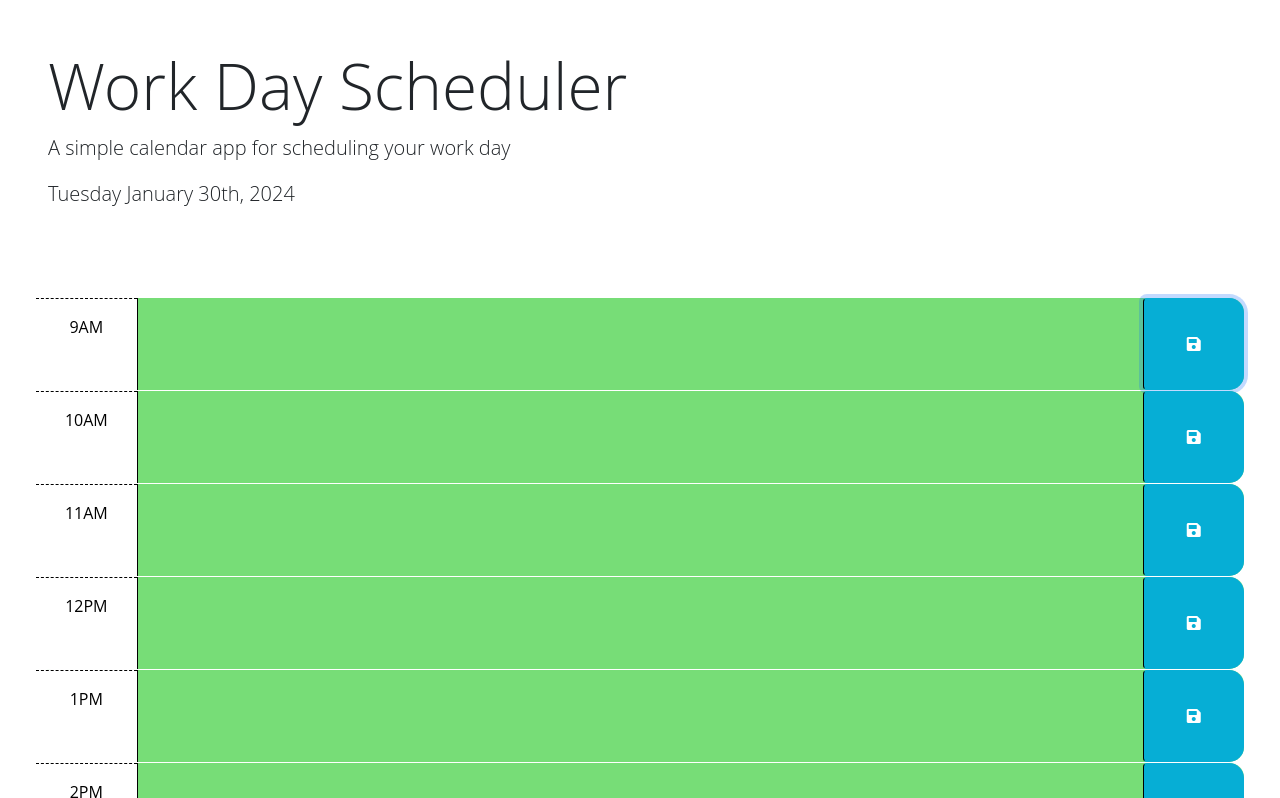
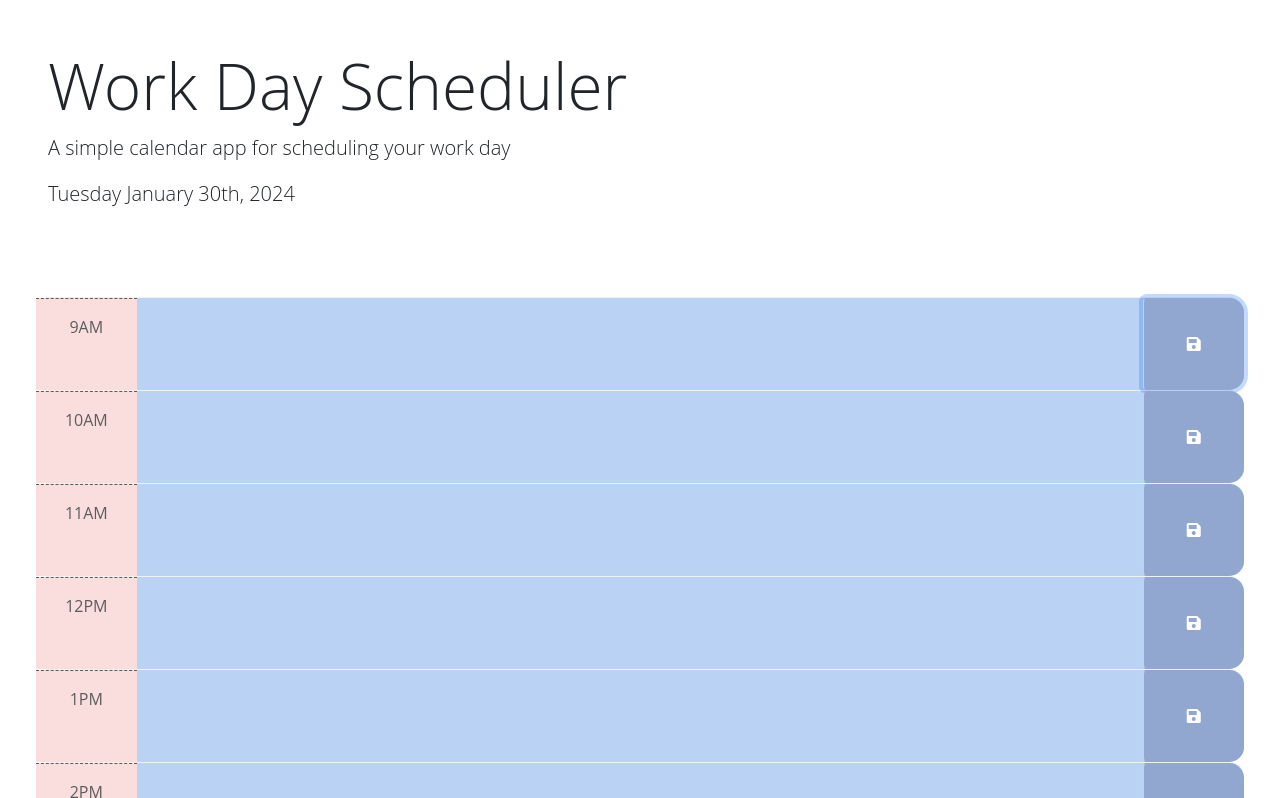
Before and after one commit to amandrews09/taco-night, a plain HTML site: page index.html in a window 1280 px wide. Both pictures are taken after a click on the button 1193 px from the left and 343 px from the top of the page. Shown: the top 798 px of the page. Drawn offline with nearby package versions, Linux system fonts and the light colour scheme.

Commit message:
figured out save button local storage

```diff
--- a/Assets/script.js
+++ b/Assets/script.js
@@ -1,11 +1,4 @@
-
-var now = moment(); // current date and time
-    console.log(now.format('YYYY-MM-DD HH:mm:ss')); // format and print the date
-
-
-
 $(document).ready(function () {
-
 
   // Get the current hour
   var currentHour = new Date().getHours();
@@ -28,13 +21,31 @@ document.querySelectorAll('.time-block').forEach(function(timeBlock) {
     }
   });
 
+  // Add click event listener for save buttons
+  $('.saveBtn').on('click', function() {
+    // Get the corresponding textarea and its value
+    var textarea = $(this).siblings('.description');
+    var textValue = textarea.val();
 
-  //
-  // TODO: Add code to get any user input that was saved in localStorage and set
-  // the values of the corresponding textarea elements. HINT: How can the id
-  // attribute of each time-block be used to do this?
-  //
-  // TODO: Add code to display the current date in the header of the page.
+    // Get the id of the parent time-block div
+    var timeBlockId = $(this).parent().attr('id');
+
+    // Save the user input to localStorage using the timeBlockId as the key
+    localStorage.setItem(timeBlockId, textValue);
+  });
+
+  // Retrieve values from localStorage and set the textarea values accordingly
+  $('.time-block').each(function() {
+    var timeBlockId = $(this).attr('id');
+    var storedValue = localStorage.getItem(timeBlockId);
+
+    // Set the textarea value if there is a stored value
+    if (storedValue !== null) {
+      $(this).find('.description').val(storedValue);
+    }
+  });
+
+  // Display the current date in the header of the page
   function displayCurrentDay() {
     var currentDate = moment().format('dddd MMMM Do, YYYY');
     $("#currentDay").text(currentDate);
--- a/Assets/style.css
+++ b/Assets/style.css
@@ -8,7 +8,7 @@ textarea {
   border: none;
   resize: none;
   color: #000000;
-  border-left: 1px solid black;
+  border-left: 1px solid #d0d0d0; /* Light Gray */
   padding: 10px;
 }
 
@@ -21,36 +21,36 @@ textarea {
 }
 
 .row {
-  border-top: 1px solid white;
+  border-top: 1px solid #f0f0f0; /* Lighter Gray */
 }
 
 .hour {
-  background-color: #ffffff;
-  color: #000000;
-  border-top: 1px dashed #000000;
+  background-color: #fadede; /* Light Pink */
+  color: #5c5c5c; /* Dark Gray */
+  border-top: 1px dashed #5c5c5c; /* Dark Gray */
 }
 
 .past {
-  background-color: #d3d3d3;
-  color: white;
+  background-color: #ffd1a6; /* Light Orange */
+  color: #5c5c5c; /* Dark Gray */
 }
 
 .present {
-  background-color: #ff6961;
-  color: white;
+  background-color: #c8e6c9; /* Light Green */
+  color: #5c5c5c; /* Dark Gray */
 }
 
 .future {
-  background-color: #77dd77;
-  color: white;
+  background-color: #bad2f3; /* Light Blue */
+  color: #5c5c5c; /* Dark Gray */
 }
 
 .saveBtn {
-  border-left: 1px solid black;
+  border-left: 1px solid #d0d0d0; /* Light Gray */
   border-top-right-radius: 15px;
   border-bottom-right-radius: 15px;
-  background-color: #06aed5;
-  color: white;
+  background-color: #91a7d0; /* Lighter Blue */
+  color: #ffffff; /* White */
 }
 
 .saveBtn i:hover {
```
Lines whose indentation alone changed are shown as unchanged.
